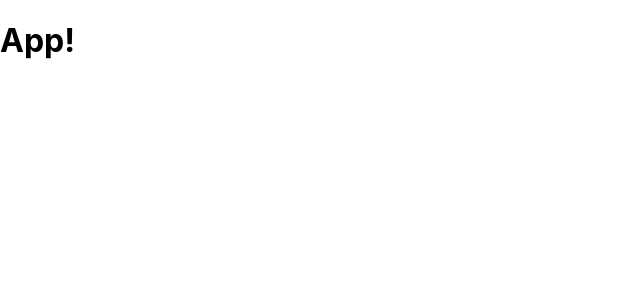
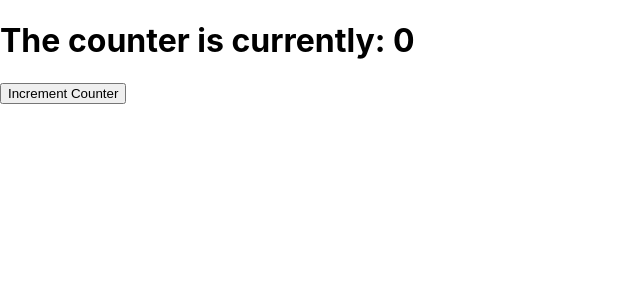
Before and after one commit to divtacular/react-jest-enzyme, a React (Create React App) app: page / in a window 1280 px wide. Shown: the top 300 px of the page, without its empty margins (0-640 px from the left). Built offline with nearby package versions, Linux system fonts and the light colour scheme.

Commit message:
Convert simple tests to DRY
Satisfied DOM checks for tests

```diff
--- a/src/App.js
+++ b/src/App.js
@@ -3,7 +3,8 @@ import React, {Component} from 'react';
 class App extends Component {
     render() {
         return (<div data-test={"component-app"}>
-            <h1>App!</h1>
+            <h1 data-test={"counter-display"}>The counter is currently: 0</h1>
+            <button data-test={"increment-button"}>Increment Counter</button>
         </div>);
     }
 }
```
Also changed, not shown: 1 other file (tests, documents, lock files or other folders).
